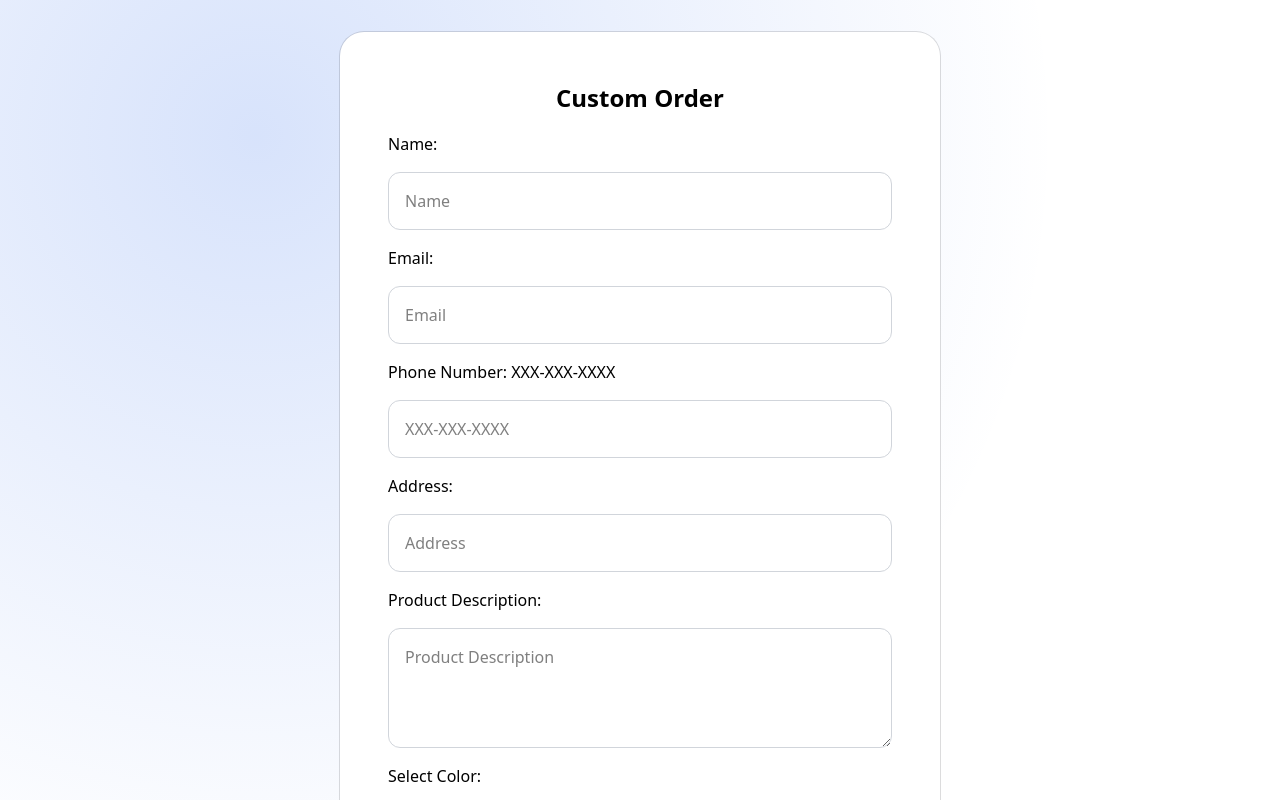
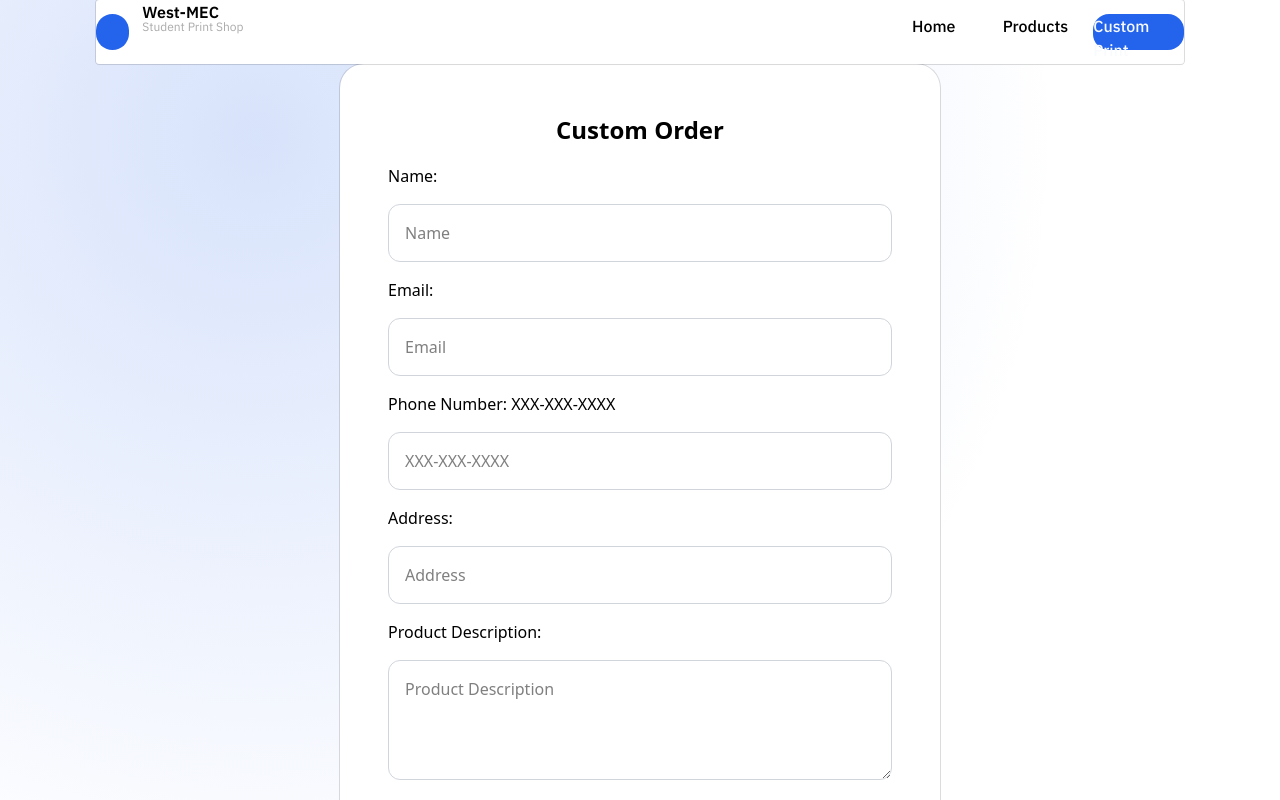
Before and after one commit to Bobbythecoder2034/student-store, a React (Create React App) app in the folder client/: page /custom-order in a window 1280 px wide. Shown: the top 800 px of the page. Built offline with nearby package versions, Linux system fonts and the light colour scheme.

Commit message:
Added Navigation to other pages
also fixed the use effect in products

```diff
--- a/client/src/components/Navbar.jsx
+++ b/client/src/components/Navbar.jsx
@@ -17,6 +17,7 @@ export default function Navbar(){
             </div>
 
             <div className="nav-interaction">
+                <NavLink className='nav-products' to={'/'}>Home</NavLink>
                 <NavLink className='nav-products' to={'/products'}>Products</NavLink>
                 <NavLink className="nav-custom" to={'/custom-order'}>Custom Print</NavLink>
             </div>
--- a/client/src/pages/CustomOrder.jsx
+++ b/client/src/pages/CustomOrder.jsx
@@ -1,5 +1,6 @@
 import '../styles/css/CustomOrder.css'
 import {useState} from 'react'
+import Navbar from "../components/Navbar";
 
 const Order = () => {
     const [formData, setFormData] = useState({
@@ -26,6 +27,7 @@ const Order = () => {
     return (
         // To-Do: Add file upload functionality and ensure the form submits correctly to the backend
         <div id="container" className='container'>
+            <Navbar/>
             <form method="POST" action='http://localhost:5000/api/public/custom-orders' encType="multipart/form-data">
                 <h1 id="header">Custom Order</h1>
                 <label htmlFor="name">Name:</label>
--- a/client/src/pages/Products.jsx
+++ b/client/src/pages/Products.jsx
@@ -1,6 +1,7 @@
 import {useState, useEffect} from 'react'
 import List from '../components/List'
-
+import {NavLink} from "react-router-dom";
+import Navbar from "../components/Navbar";
 
 const Products = () => {
 
@@ -19,19 +20,22 @@ const Products = () => {
         setFilter(e.target.value)
 
     }
-
-
-
-    useEffect(async () => {
+    async function stuff() {
         const result = await fetch('http://localhost:5000/api/public/products')
         var revised = await result.json()
         setItems(revised)
         console.log(items)
+    }
+
+
+    useEffect(() => {
+        stuff()
     }, [])
 
 
     return(
         <div className='product layout'>
+        <Navbar/>
             <form onSubmit={e => e.preventDefault()} >
 
                 <input placeholder='search' value={search} onChange={handleSearch} className='search' />
--- a/client/src/styles/css/CustomOrder.css
+++ b/client/src/styles/css/CustomOrder.css
@@ -1,10 +1,9 @@
 #container{
-    width: 85%;
-    margin: 0 auto;
-    padding: 4vh 0;
     display: flex;
     justify-content: center;
     align-items: center;
+    display: flex;
+    flex-direction: column;
 }
 
 #header{
```
